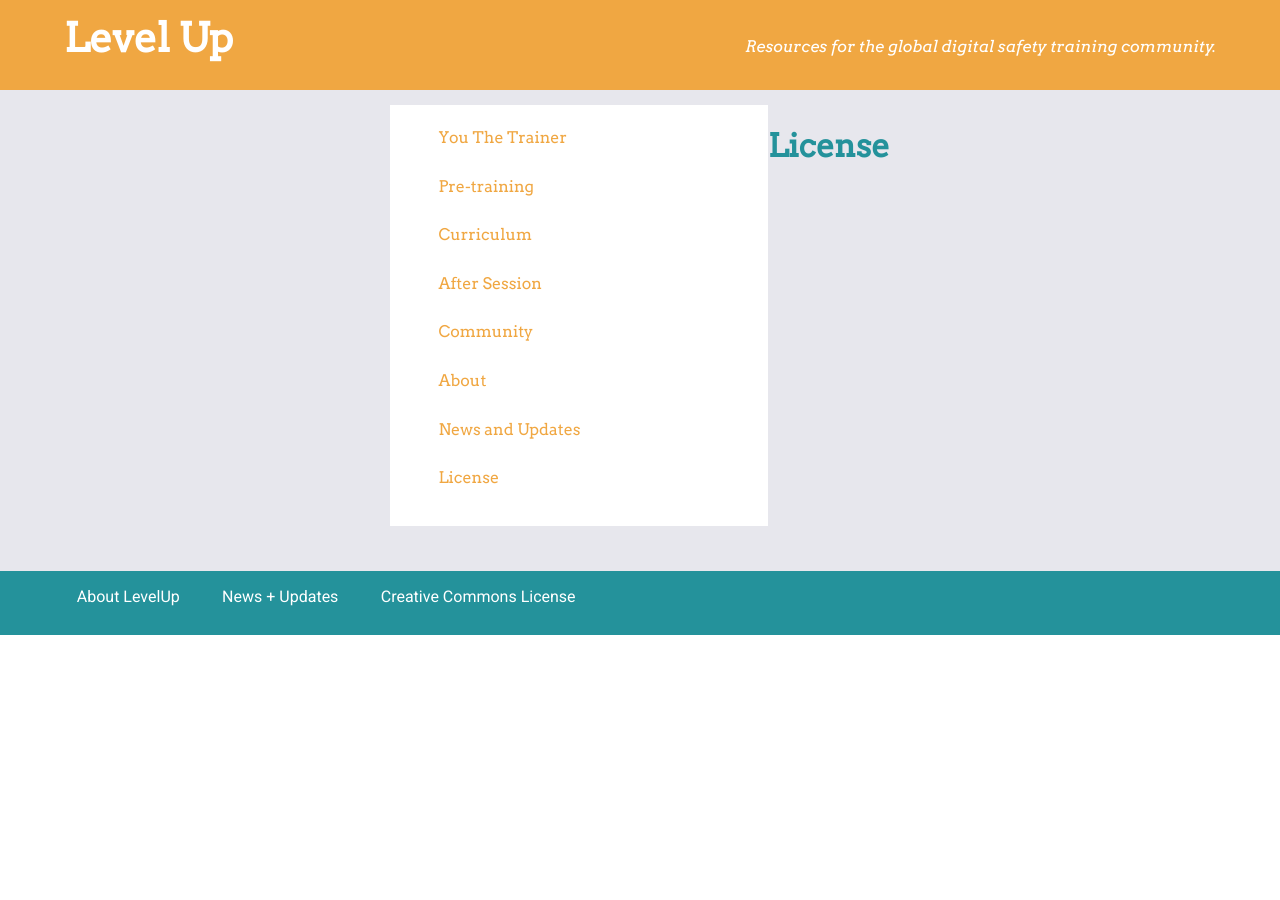
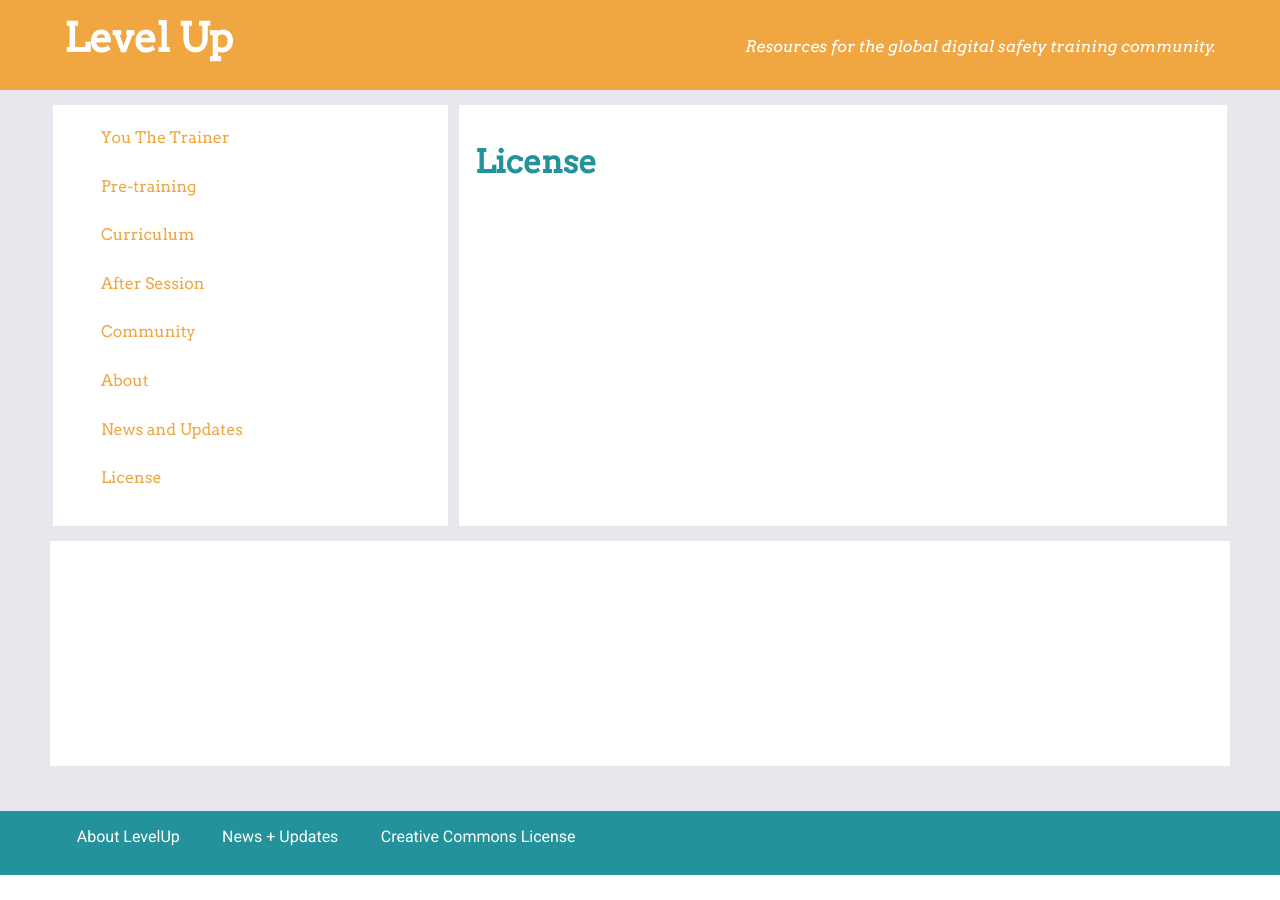
Before and after one commit to levelupcc/level-up, a Jekyll site: the page built from _pages/license/license.md, in a window 1280 px wide. Built offline with Jekyll 4.4.1, drawn with Linux system fonts in a browser that asks for light colours.

Commit message:
Edit page template

```diff
--- a/_layouts/page.html
+++ b/_layouts/page.html
@@ -1,14 +1,10 @@
 ---
 layout: default
 ---
-<article class="post">
+<section class="top-section-block">
+  <h1>{{ page.title }}</h1>
+</section>
 
-  <header class="post-header">
-    <h1 class="post-title">{{ page.title }}</h1>
-  </header>
-
-  <div class="post-content">
-    {{ content }}
-  </div>
-
-</article>
+<section class="section-block">
+  {{ content }}
+</section>
--- a/_sass/_base.scss
+++ b/_sass/_base.scss
@@ -19,19 +19,20 @@
 }
 
 .nav-block {
-	width: 32%;
+	min-width: 26.5vw;
 	margin-bottom: 15px;
 }
 
 .section-block {
 	min-width: 100%;
+	min-height: 25vh;
 	margin-bottom: 15px;
 	padding: 1rem;
 }
 
 .top-section-block {
 	@extend .section-block;
-	min-width: 67%;
+	min-width: 60vw;
 	margin-left: 11px;
 }
 
--- a/css/main.css
+++ b/css/main.css
@@ -60,16 +60,17 @@
   margin-right: 32rem; }
 
 .nav-block {
-  width: 32%;
+  min-width: 26.5vw;
   margin-bottom: 15px; }
 
 .section-block, .top-section-block {
   min-width: 100%;
+  min-height: 25vh;
   margin-bottom: 15px;
   padding: 1rem; }
 
 .top-section-block {
-  min-width: 67%;
+  min-width: 60vw;
   margin-left: 11px; }
 
 .main-block {
--- a/index.html
+++ b/index.html
@@ -2,7 +2,6 @@
 layout: default
 title: Home
 ---
-
 <section class="top-section-block">
   <h1>How To Use This Site</h1>
   <p>Here's how to use this site <a href=""> >> </a></p>
```
Lines whose indentation alone changed are shown as unchanged.
